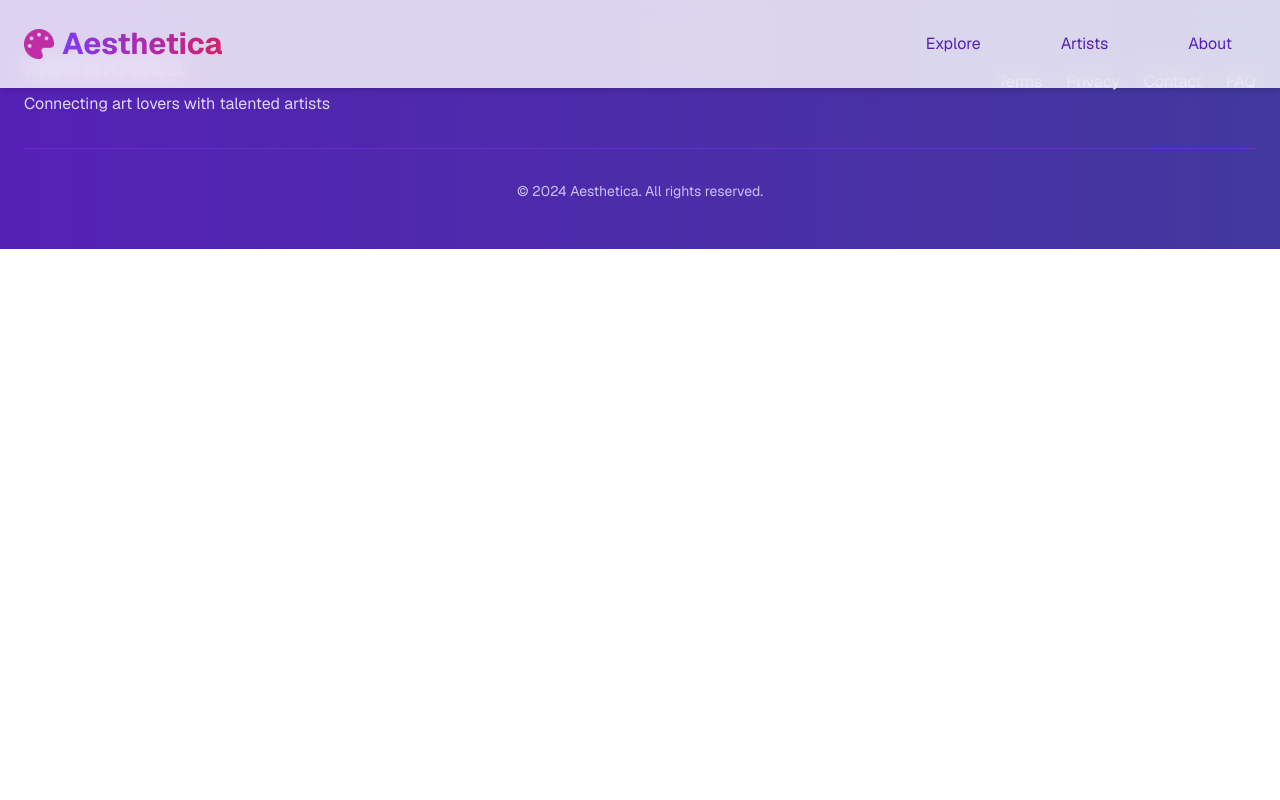
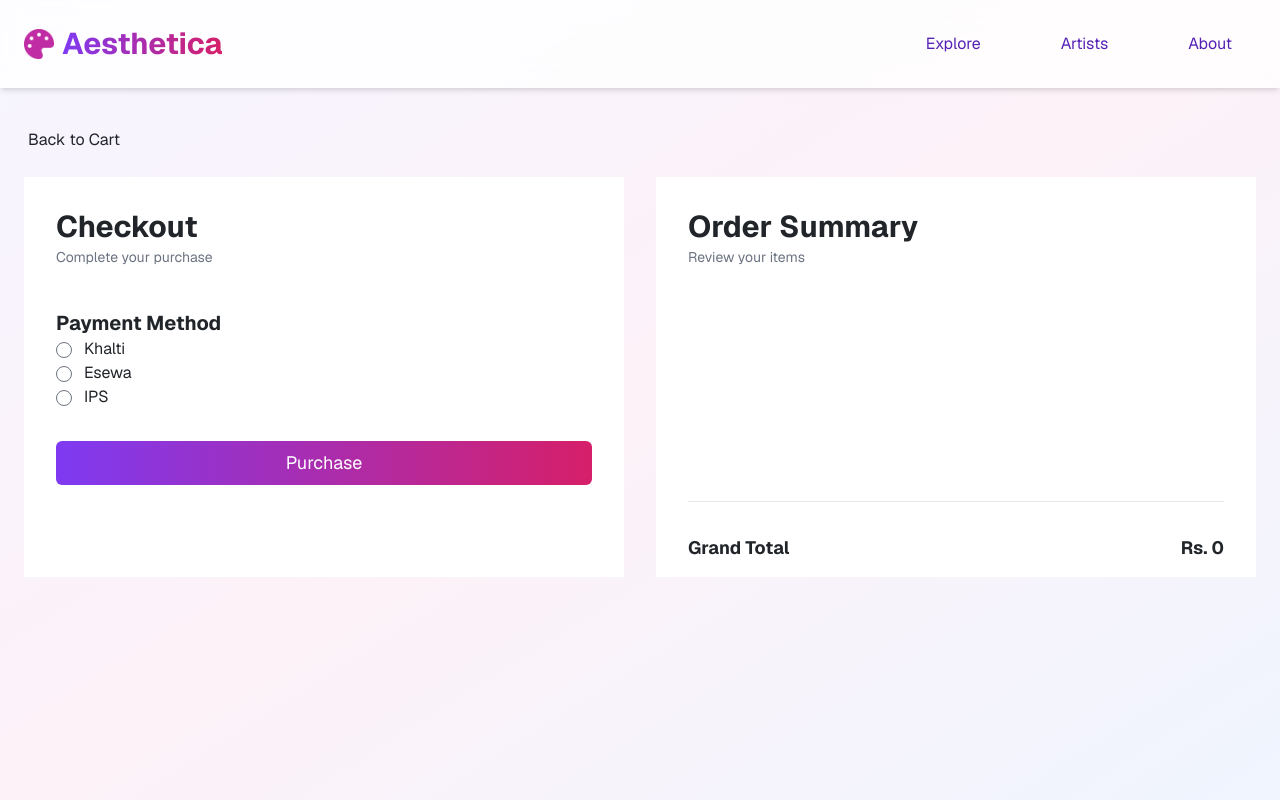
Before and after one commit to raish7/canvas, an Angular app: page /checkout in a window 1280 px wide. Before the commit this address led to /. Shown: the top 800 px of the page. Built offline with nearby package versions, Linux system fonts and the light colour scheme.

Commit message:
wip: checkout process

```diff
--- a/src/app/app.component.html
+++ b/src/app/app.component.html
@@ -1,5 +1,17 @@
 <app-header></app-header>
 
+<ng-template [ngIf]="cartItems.length">
+  <div
+    #draggableBox
+    class="circle-count-holder"
+    cdkDragBoundary=".drag-boundary"
+    cdkDrag
+    (click)="routeToCheckout()"
+  >
+    <span class="circle-count">{{ cartItems.length }}</span>
+    <i class="bi bi-bag-check"></i>
+  </div>
+</ng-template>
 <router-outlet></router-outlet>
 
 <app-footer></app-footer>
--- a/src/app/app.component.scss
+++ b/src/app/app.component.scss
@@ -37,3 +37,42 @@
   .pill-btn {
     border-radius: 25px;
   }
+
+
+  .circle-count-holder {
+    font-weight: bold;
+    position: fixed;
+    right: 0;
+    z-index: 9999;
+    bottom: 10%;
+    width: 50px;
+    height: 50px;
+    border-radius: 100%;;
+    border: 1px solid white;
+    text-align: center;
+    background: #4a8fd9;
+    border-color: #4a8fd9;
+    color: white;
+    display: flex;
+    justify-content: center;
+    align-items: center;
+    cursor: pointer;
+    .circle-count {
+      position: absolute;
+      top: -10px;
+      left: -10px;
+      color: white;
+      height: 30px;
+      width: 30px;
+      background: #f64859;
+      border-radius: 100%;
+      align-items: center;
+      text-align: center;
+      display: flex;
+      justify-content: center;
+      transition: z-index 0.3s ease;
+    }
+  }
+  .circle-count-holder.modal-open {
+    z-index: -1;
+  }
--- a/src/app/app.component.ts
+++ b/src/app/app.component.ts
@@ -1,23 +1,38 @@
 import { Component, HostListener } from '@angular/core';
 import { Router, RouterOutlet } from '@angular/router';
-import {NgFor} from '@angular/common';
+import {NgFor, NgIf} from '@angular/common';
 import { HeaderComponent } from './components/landing/header/header.component';
 import { FeaturedArtworksComponent } from './components/landing/featured-artworks/featured-artworks.component';
 import { ChooseUsComponent } from './components/landing/choose-us/choose-us.component';
 import { FooterComponent } from './components/landing/footer/footer.component';
 import { initFlowbite } from 'flowbite';
-
+import {DragDropModule} from '@angular/cdk/drag-drop';
+import { ArtworksService } from './services/artworks/artworks.service';
 
 @Component({
   selector: 'app-root',
   standalone: true,
-  imports: [RouterOutlet, HeaderComponent, FooterComponent],
+  imports: [RouterOutlet, HeaderComponent, FooterComponent, DragDropModule, NgIf],
   templateUrl: './app.component.html',
   styleUrl: './app.component.scss'
 })
 export class AppComponent {
   title = 'digital-art';
+  showCartButton = false;
+  cartItems = [];
+  constructor(private artworkService : ArtworksService, private router: Router) {}
   ngOnInit() {
     initFlowbite();
+    console.log(this.showCartButton)
+    this.artworkService.checkoutItems.subscribe((res: any) => {
+      console.log('res>>>', res)
+      this.cartItems = res;
+      this.cartItems = [...this.cartItems];
+      this.showCartButton = true;
+    })
+  }
+
+  routeToCheckout() {
+    this.router.navigate(['/checkout']);
   }
 }
--- a/src/app/pages/artworks-detail/artworks-detail.component.html
+++ b/src/app/pages/artworks-detail/artworks-detail.component.html
@@ -25,13 +25,17 @@
         <p class="text-xl mb-8">Price: Rs.{{ artWork?.price }}</p>
         <button
           class="mt-8 bg-gradient-to-r from-purple-600 to-pink-600 hover:from-purple-700 hover:to-pink-700 text-white px-8 py-3 rounded-full text-lg hover:shadow-xl transition-all duration-300 w-full"
+          (click)="purchaseItem(artWork)"
         >
           Purchase
         </button>
         <button
+          [ngClass]="{'added': isAdded}"
           class="mt-4 border border-solid border-black bg-white hover:bg-gray-200 text-gray-800 px-8 py-3 rounded-full text-lg hover:shadow-xl hover:text-black transition-all duration-300 w-full"
-        >
-          Add to Wishlist
+          (click)="addToCart(artWork)"
+          >
+          <span *ngIf="!isAdded">Add to Cart</span>
+          <span *ngIf="isAdded">Added</span>
         </button>
       </div>
     </div>
--- a/src/app/pages/artworks-detail/artworks-detail.component.ts
+++ b/src/app/pages/artworks-detail/artworks-detail.component.ts
@@ -1,4 +1,4 @@
-import { NgFor, NgIf } from '@angular/common';
+import { CommonModule, NgFor, NgIf } from '@angular/common';
 import { Component } from '@angular/core';
 import { ArtworksService } from '../../services/artworks/artworks.service';
 import { ActivatedRoute, ActivatedRouteSnapshot, Router } from '@angular/router';
@@ -7,7 +7,7 @@ import { DetailPageSkeletonComponent } from "../../components/skeleton/detail-pa
 @Component({
   selector: 'app-artworks-detail',
   standalone: true,
-  imports: [NgFor, NgIf, DetailPageSkeletonComponent],
+  imports: [NgFor, NgIf, DetailPageSkeletonComponent, CommonModule],
   templateUrl: './artworks-detail.component.html',
   styleUrl: './artworks-detail.component.scss'
 })
@@ -25,6 +25,7 @@ export class ArtworksDetailComponent {
   id: any;
   artWork: any;
   fetchingData = true;
+  isAdded = false;
 
   constructor(private artworkService: ArtworksService, private route: ActivatedRoute, private router: Router) {}
   ngOnInit() {
@@ -50,6 +51,23 @@ export class ArtworksDetailComponent {
     })
   }
 
+  purchaseItem(data: any) {
+    this.artworkService.addCheckOutItems(data);
+    this.router.navigate(['/checkout'])
+  }
+
+  addToCart(data: any) {
+     // Add the item to the cart here
+    // Then update the state to show the "Added" state
+    this.isAdded = true;
+
+    // Optional: Reset the button text after some time (e.g., 2 seconds)
+    setTimeout(() => {
+      this.isAdded = false;
+    }, 5000);
+    this.artworkService.addCheckOutItems(data);
+  }
+
   navigateToArtist(artist: any) {
     // this.router.navigate([`/profile/${artist.id}`]);
   }
--- /dev/null
+++ b/src/app/pages/checkout/checkout.component.html
@@ -0,0 +1,67 @@
+<div
+  class="min-h-screen bg-gradient-to-br from-purple-50 via-pink-50 to-indigo-50 pt-32"
+>
+  <div class="container mx-auto px-4">
+    <Button variant="ghost" class="mb-8"> </Button>
+    Back to Cart
+    <div class="grid gap-8 md:grid-cols-2">
+      <div class="bg-white p-8 h-[400px] overflow-auto mb-4">
+        <p class="text-3xl font-bold">Checkout</p>
+        <span class="text-sm font-sm pt-3 pb-5 text-gray-500"
+          >Complete your purchase</span
+        >
+        <div class="pt-10">
+          <p class="text-xl font-bold">Payment Method</p>
+          <div class="flex flex-col">
+            <div>
+              <input type="radio" id="khalti" name="paymentMethod" [(ngModel)]="selectedPaymentMethod" [value]="'khalti'"/>
+              <span class="ml-3">Khalti</span>
+            </div>
+            <div>
+              <input type="radio" id="esewa" name="paymentMethod" [(ngModel)]="selectedPaymentMethod" [value]="'esewa'"/>
+              <span class="ml-3">Esewa</span>
+            </div>
+            <div>
+              <input type="radio" id="ips" name="paymentMethod" [(ngModel)]="selectedPaymentMethod" [value]="'ips'"/>
+              <span class="ml-3">IPS</span>
+            </div>
+          </div>
+
+          <div>
+            <button
+              class="mt-8 rounded-md bg-gradient-to-r from-purple-600 to-pink-600 hover:from-purple-700 hover:to-pink-700 text-white px-4 py-2 text-lg hover:shadow-xl transition-all duration-300 w-full"
+            >
+              Purchase
+            </button>
+          </div>
+        </div>
+      </div>
+      <div class="bg-white p-8 h-[400px] mb-4">
+        <p class="text-3xl font-bold">Order Summary</p>
+        <span class="text-sm font-sm pt-3 pb-5 text-gray-500"
+          >Review your items</span
+        >
+        <div class="pt-10 h-[208px] overflow-auto mb-4">
+            <div *ngFor="let item of checkoutItems" >
+                <div class="flex justify-between mb-3">
+                    <div class="flex">
+                        <img class="w-16 h-16 object-cover" [src]="item.images[0]?.url" alt="Artwork Image" />
+                        <div class="ml-4">
+                            <p class="text-lg font-bold">{{ item?.title }}</p>
+                            <p class="text-sm text-gray-500">{{ item?.artist?.name }}</p>
+                        </div>
+                    </div>
+                    <p class="text-lg font-bold">Rs. {{ item?.price }}</p>
+                </div>
+            </div>
+        </div>
+        <div class="pt-8 border-t border-gray-200">
+            <div class="flex justify-between">
+                <p class="text-lg font-bold">Grand Total</p>
+                <p class="text-lg font-bold">Rs. {{ grandTotal  }}</p>
+            </div>
+        </div>
+      </div>
+    </div>
+  </div>
+</div>
--- /dev/null
+++ b/src/app/pages/checkout/checkout.component.ts
@@ -0,0 +1,30 @@
+import { Component } from '@angular/core';
+import { ArtworksService } from '../../services/artworks/artworks.service';
+import { NgFor } from '@angular/common';
+import { FormsModule } from '@angular/forms';
+
+@Component({
+  selector: 'app-checkout',
+  standalone: true,
+  imports: [NgFor, FormsModule],
+  templateUrl: './checkout.component.html',
+  styleUrl: './checkout.component.scss',
+})
+export class CheckoutComponent {
+  subTotal = 0;
+  vatAmt = 0;
+  grandTotal = 0;
+  checkoutItems: any[] = [];
+  paymentOption = null;
+  selectedPaymentMethod = null;
+  constructor(private artworkService: ArtworksService) {}
+
+  ngOnInit() {
+
+    this.artworkService.checkoutItems.subscribe((res: any) => {
+      console.log('data received', res)
+      this.checkoutItems = res;
+      this.grandTotal = this.checkoutItems.reduce((acc, val) => acc + val.price, 0);
+    })
+  }
+}
--- a/src/app/services/artworks/artworks.service.ts
+++ b/src/app/services/artworks/artworks.service.ts
@@ -1,12 +1,14 @@
 import { HttpClient } from '@angular/common/http';
 import { Injectable } from '@angular/core';
 import { environment } from '../../../environments/environment';
+import { BehaviorSubject } from 'rxjs';
 
 @Injectable({
   providedIn: 'root'
 })
 export class ArtworksService {
 
+  checkoutItems = new BehaviorSubject(<any>[])
   constructor(private http: HttpClient) { }
 
   getArtWorks(query: any) {
@@ -33,4 +35,11 @@ export class ArtworksService {
   getProfile(id: number) {
     return this.http.get(`${environment.apiUrl}/profile/user/${id}`)
   }
+
+  addCheckOutItems(item: any) {
+    const currentValue = this.checkoutItems.getValue();
+    const updateValue = [...currentValue, item];
+    this.checkoutItems.next(updateValue);
+  }
+
 }
```
Also changed, not shown: src/app/app.routes.ts (+10 -0 lines), src/app/pages/checkout/checkout.component.scss (added), 1 other file (tests, documents, lock files or other folders).
